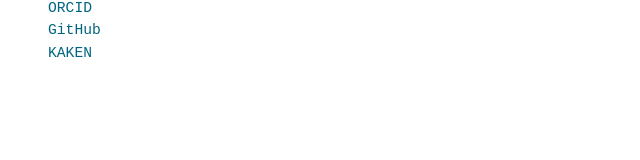
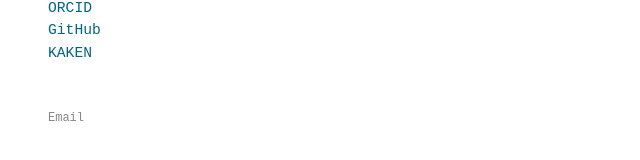
Before and after one commit to takayuki1997/takayuki1997.github.io, a Jekyll site: the page built from index.md, in a window 1280 px wide. Shown: the part 292-452 px from the top of the page, without its empty margins (0-640 px from the left). Built offline with Jekyll 4.4.1, drawn with Linux system fonts in a browser that asks for light colours.

Commit message:
Add contact email link to footer
Adds a subtle mailto link at the bottom of the page so visitors
have a way to reach out without drawing attention away from the
main content.

Co-Authored-By: Claude Opus 4.7 (1M context) <noreply@anthropic.com>

```diff
--- a/assets/css/style.css
+++ b/assets/css/style.css
@@ -56,6 +56,15 @@ body {
   margin-top: 24px;
 }
 
+.contact {
+  margin-top: 48px;
+  font-size: 9pt;
+}
+
+.contact a {
+  color: #888;
+}
+
 /* Responsive */
 @media only screen and (max-width: 767px) {
   .site-content {
--- a/index.md
+++ b/index.md
@@ -27,3 +27,9 @@ title: Takayuki OGI（荻 多加之）
 - [KAKEN](https://nrid.nii.ac.jp/nrid/1000020391964/)
 
 </div>
+
+<div class="contact" markdown="1">
+
+[Email](mailto:takayuki1997@gmail.com)
+
+</div>
--- a/llms.txt
+++ b/llms.txt
@@ -18,3 +18,7 @@
 - ORCID: https://orcid.org/0000-0002-5646-4096
 - GitHub: https://github.com/takayuki1997
 - KAKEN: https://nrid.nii.ac.jp/nrid/1000020391964/
+
+## Contact
+
+- Email: takayuki1997@gmail.com
```
